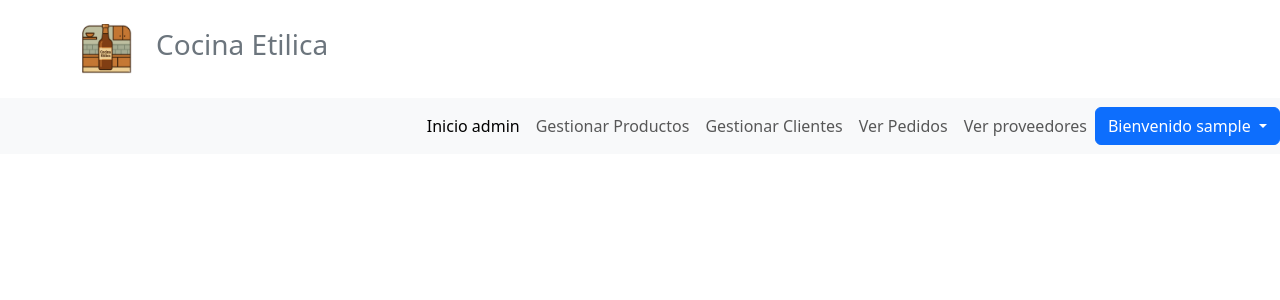
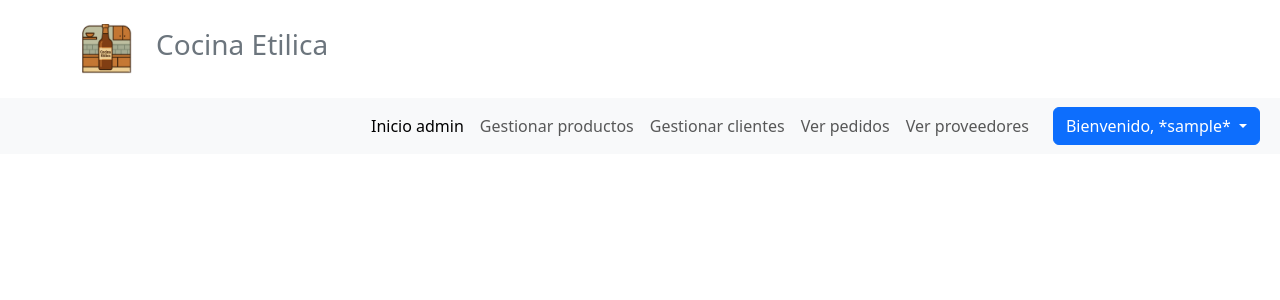
Before and after one commit to brodud/CocinaEtilica, a PHP site: page /sesionAdmin.php in a window 1280 px wide. Shown: the top 300 px of the page. Run offline with PHP 8.4, Linux system fonts and the light colour scheme; the visitor is signed in with stand-in values (Sample User, id 1); data that the repository does not hold is empty.

Commit message:
actulizacion sesiones

```diff
--- a/persistencia/ClienteDAO.php
+++ b/persistencia/ClienteDAO.php
@@ -25,6 +25,11 @@ class ClienteDAO {
         return "select idCliente, nombre, apellido, fechaNacimiento, correo
                 from Cliente";
     }
+    public function autenticar(){
+        return "select idCliente
+                from Cliente
+                where correo = '" . $this -> correo . "' and clave = md5('" . $this -> clave . "')";
+    }
 
     public function autenticarId(){
         return "select nombre, apellido, fechaNacimiento, correo
--- a/presentacion/menuAdmin.php
+++ b/presentacion/menuAdmin.php
@@ -1,28 +1,27 @@
-<?php
-
-$nombre = isset($_SESSION["nombre_usuario"]) ? $_SESSION["nombre_usuario"] : "Usuario";
-?>
 
 <nav class="navbar navbar-expand-lg navbar-light bg-light">
-    <button class="navbar-toggler" type="button" data-bs-toggle="collapse" data-bs-target="#menu">
+    <div class="container-fluid"> <button class="navbar-toggler" type="button" data-bs-toggle="collapse" data-bs-target="#menu" aria-controls="menu" aria-expanded="false" aria-label="Toggle navigation">
           <span class="navbar-toggler-icon"></span>
         </button>
+
         <div class="collapse navbar-collapse" id="menu">
+
             <ul class="navbar-nav ms-auto">
                 <li class="nav-item"><a class="nav-link active" href="#">Inicio admin</a></li>
-        <li class="nav-item"><a class="nav-link" href="#">Gestionar Productos</a></li>
-        <li class="nav-item"><a class="nav-link" href="#">Gestionar Clientes</a></li>
-        <li class="nav-item"><a class="nav-link" href="#">Ver Pedidos</a></li>
+                <li class="nav-item"><a class="nav-link" href="#">Gestionar productos</a></li>
+                <li class="nav-item"><a class="nav-link" href="#">Gestionar clientes</a></li>
+                <li class="nav-item"><a class="nav-link" href="#">Ver pedidos</a></li>
                 <li class="nav-item"><a class="nav-link" href="#">Ver proveedores</a></li>
             </ul>
-    <div class="dropdown">
-        <button class="btn btn-primary dropdown-toggle" type="button" id="dropdownMenuButton" data-bs-toggle="dropdown" aria-expanded="false">
-            Bienvenido <?php echo $nombreAdmin; ?> </button>
-        <ul class="dropdown-menu" aria-labelledby="dropdownMenuButton">
-            <li><a class="dropdown-item" href="#">Perfil</a></li>
-            <li><a class="dropdown-item" href="#">Cerrar sesión</a></li>
+
+            <div class="dropdown d-flex ms-3 me-2">
+                <button class="btn btn-primary dropdown-toggle" type="button" id="dropdownAdmin" data-bs-toggle="dropdown" aria-expanded="false">
+                    Bienvenido, *<?php echo $nombreAdmin; ?>* </button>
+                <ul class="dropdown-menu dropdown-menu-end" aria-labelledby="dropdownAdmin"> <li><a class="dropdown-item" href="#">Perfil</a></li>
+                    <li><a class="dropdown-item" href="cerrarSesion.php">Cerrar sesión</a></li>
                 </ul>
             </div>
+
         </div>
-</nav>
-</body>
+    </div> </nav>
+    <script src="https://cdn.jsdelivr.net/npm/bootstrap@5.3.3/dist/js/bootstrap.bundle.min.js"></script>
```
Also changed, not shown: autenticar.php (+12 -7 lines), logica/Cliente.php (+17 -0 lines), presentacion/menuCliente.php (+6 -8 lines). Lines whose indentation alone changed are shown as unchanged.
